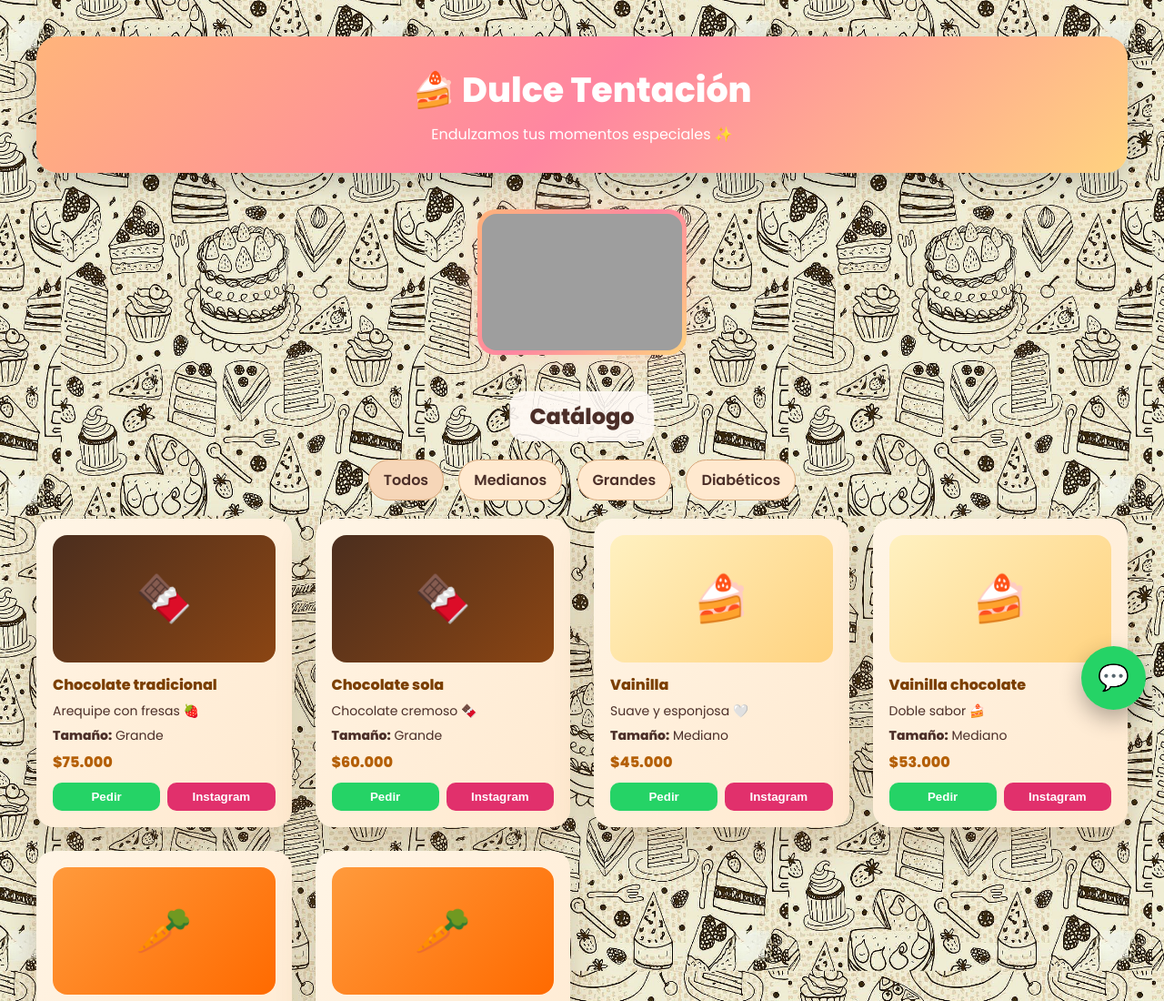
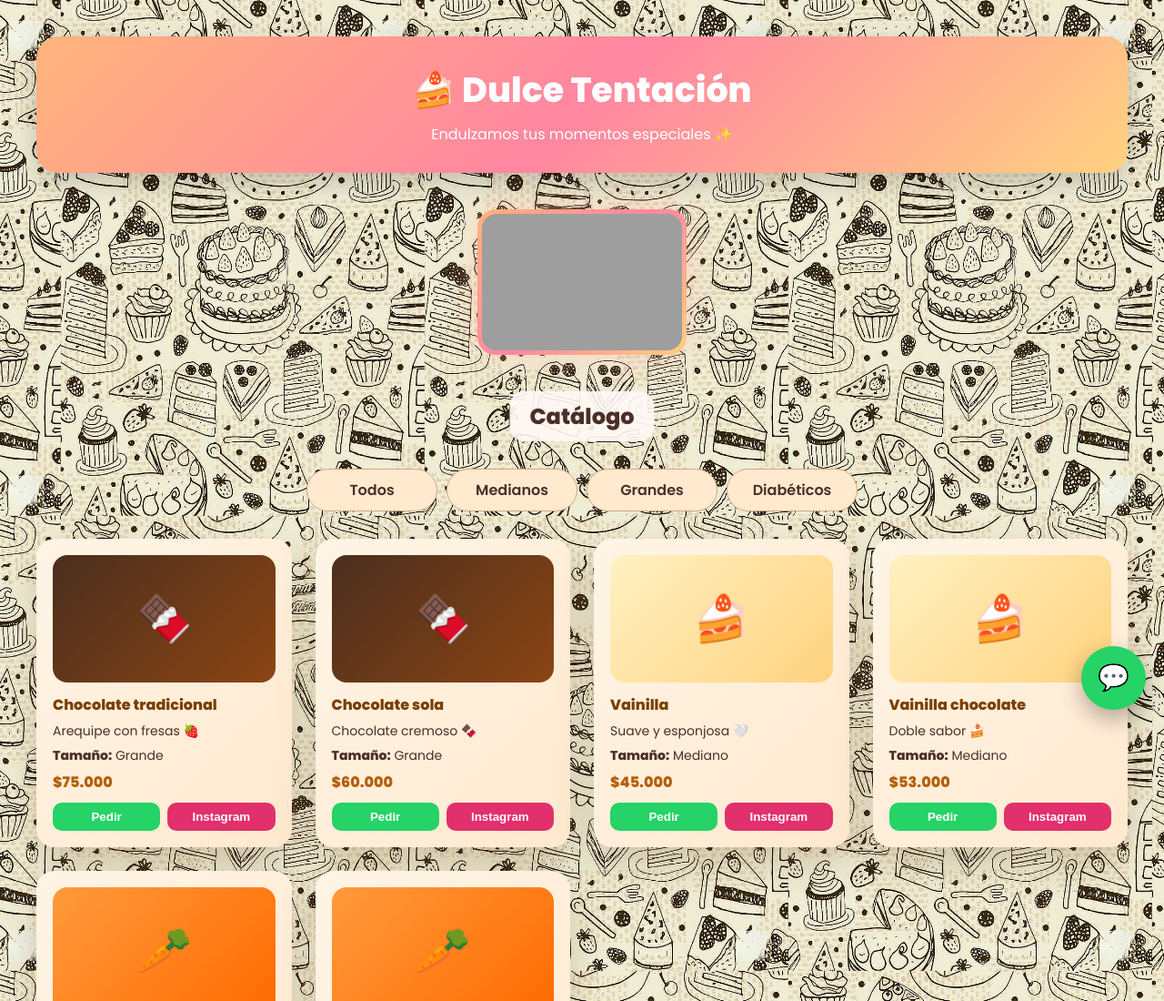
Before and after one commit to dulcetentacionjtdcm-ship-it/DULCE-TENTACI-N-, a plain HTML site: page index.html in a window 1280 px wide. Shown: the top 1100 px of the page at 91% size. Drawn offline with Linux system fonts and the light colour scheme; grey boxes are pictures that could not be loaded.

Commit message:
Update index.html

```diff
--- a/index.html
+++ b/index.html
@@ -76,7 +76,14 @@
     }
 
     /* ===== FILTROS ===== */
-    .filters{text-align:center;margin-bottom:30px}
+    .filters{
+  display:flex;
+  flex-wrap:wrap;        /* permite que bajen ordenados */
+  justify-content:center;
+  gap:10px;              /* espacio parejo */
+  margin-bottom:30px;
+}
+
 
   .chip{
   background:#ffe9cf;
@@ -84,9 +91,13 @@
   padding:10px 16px;
   border-radius:30px;
   cursor:pointer;
-      margin:6px;
+  margin:0;              /* quita el margin viejo */
   font-weight:600;
   transition:.3s;
+  min-width:110px;      /* ← esto los empareja */
+  text-align:center;
+}
+
     }
 
     .chip:hover,.chip.active{
```
Lines whose indentation alone changed are shown as unchanged.
